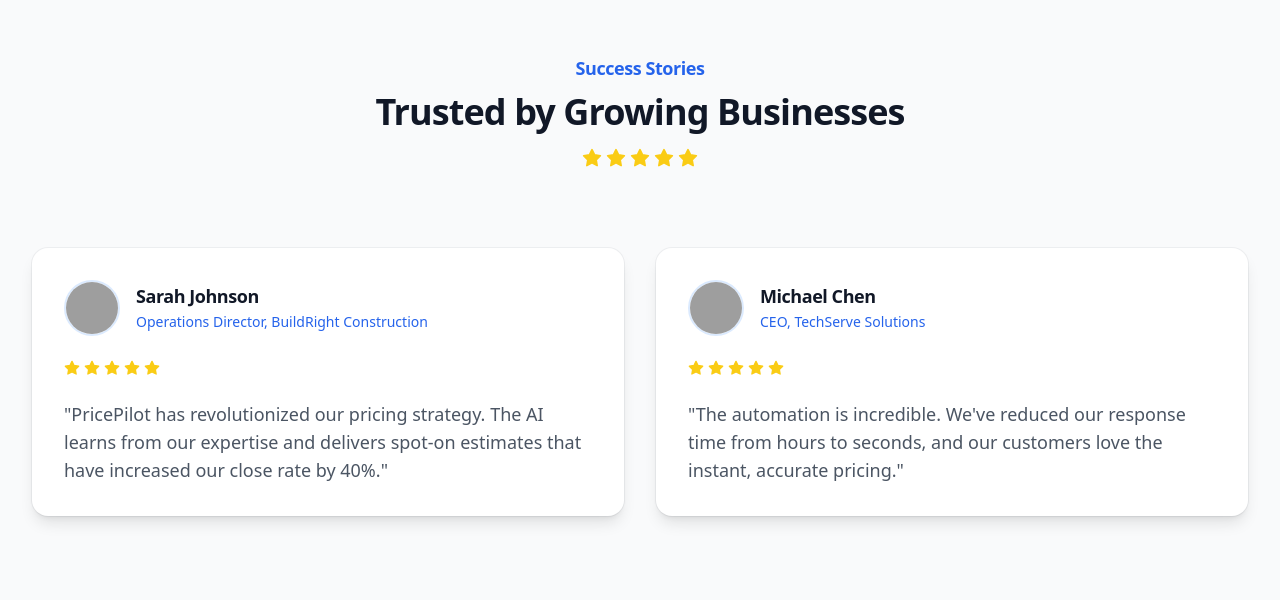
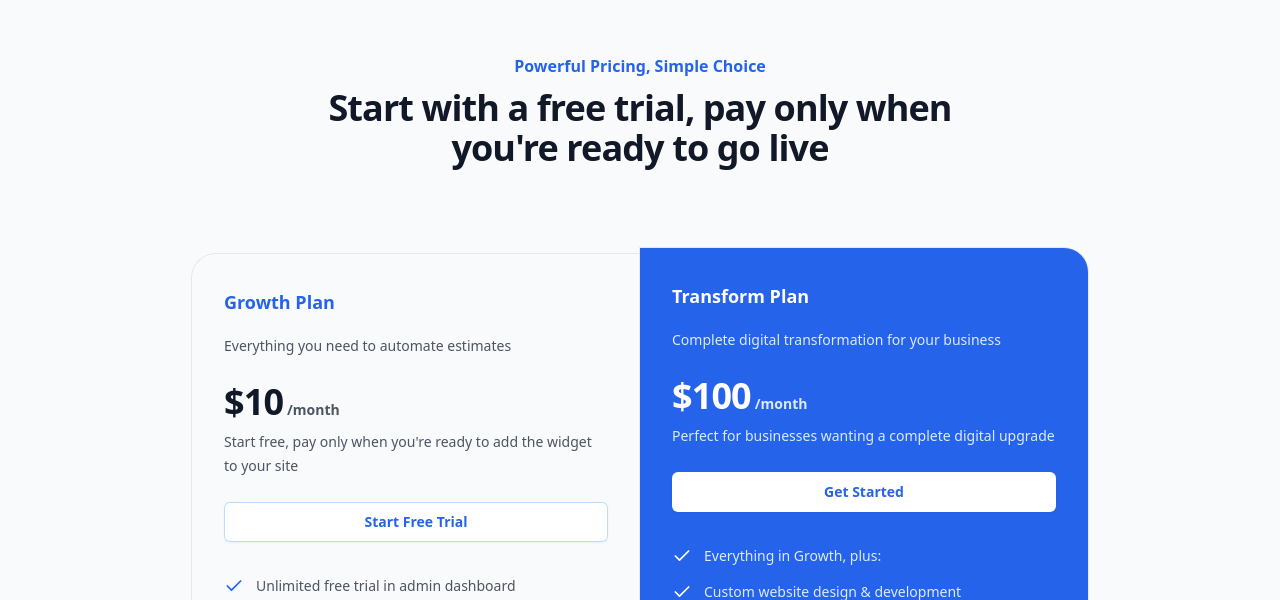
Before and after one commit to reganthompson23/quoteai, a React (Vite) app: page / in a window 1280 px wide. Shown: the part 1400-2000 px from the top of the page. Built offline with nearby package versions, Linux system fonts and the light colour scheme; no server answers; grey boxes are pictures that could not be loaded.

Commit message:
Add Pricing section to landing page

```diff
--- a/src/pages/LandingPage.tsx
+++ b/src/pages/LandingPage.tsx
@@ -2,6 +2,7 @@ import React from 'react';
 import { useNavigate } from 'react-router-dom';
 import { Hero } from '../components/landing/Hero';
 import { Features } from '../components/landing/Features';
+import { Pricing } from '../components/landing/Pricing';
 import { Testimonials } from '../components/landing/Testimonials';
 import { useAuthStore } from '../store/auth';
 
@@ -19,6 +20,7 @@ export function LandingPage() {
     <div className="bg-white">
       <Hero />
       <Features />
+      <Pricing />
       <Testimonials />
     </div>
   );
```
